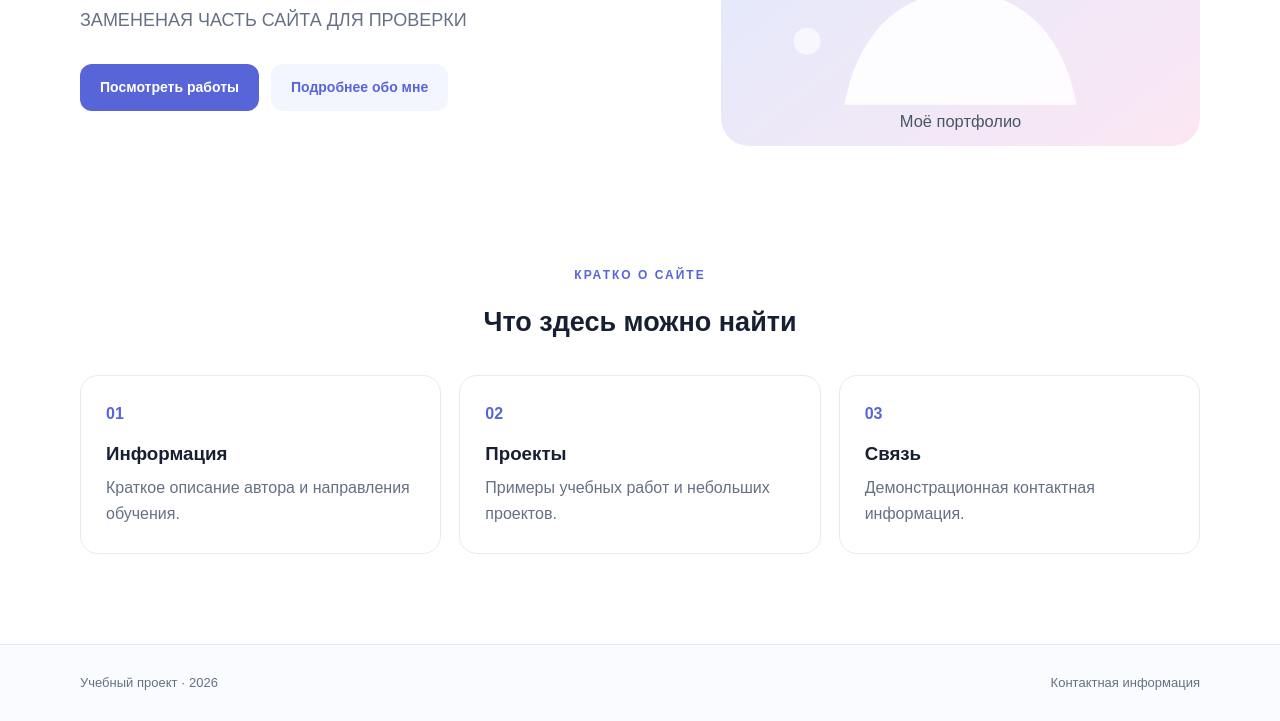
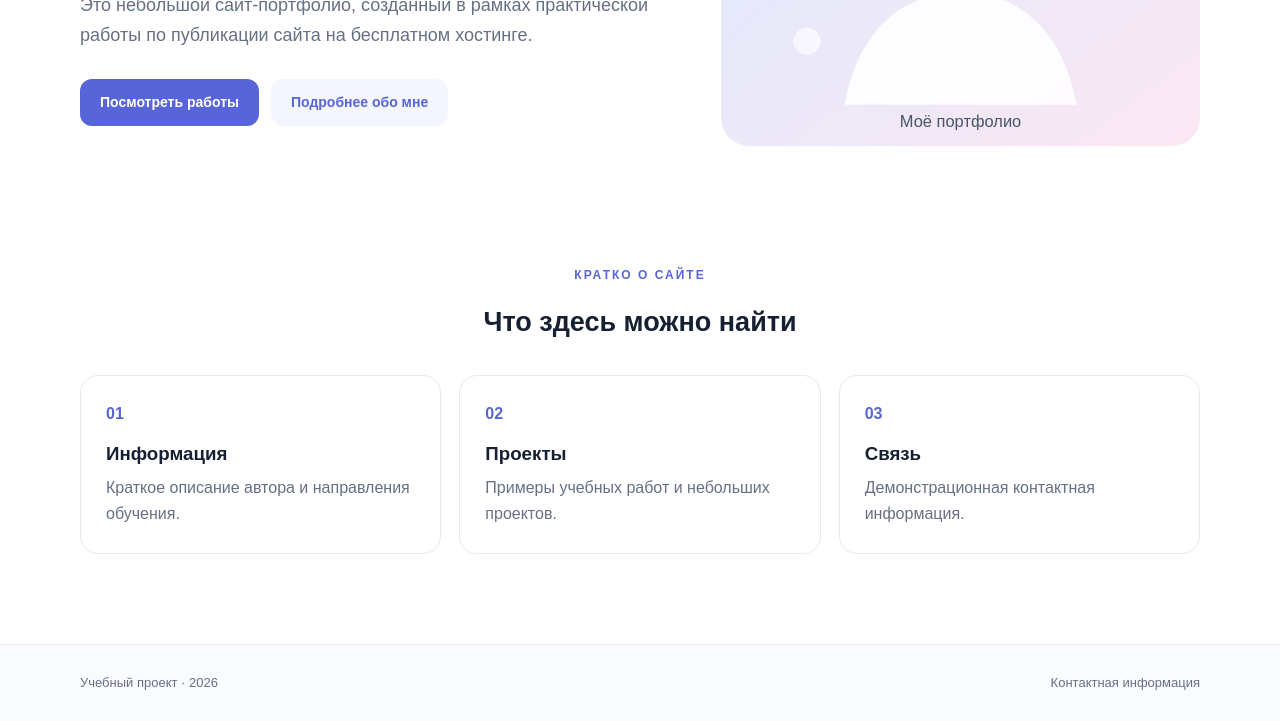
Before and after one commit to sticenkouliana1-crypto/pr-32-34, a plain HTML site: page index.html in a window 1280 px wide. Shown: the part 369-1090 px from the top of the page. Drawn offline with Linux system fonts and the light colour scheme.

Commit message:
Add files via upload

```diff
--- a/index.html
+++ b/index.html
@@ -21,7 +21,7 @@
     <div class="hero-copy">
       <p class="eyebrow">Учебное портфолио</p>
       <h1>Здравствуйте!<br><span>Добро пожаловать</span></h1>
-      <p class="lead">ЗАМЕНЕНАЯ ЧАСТЬ САЙТА ДЛЯ ПРОВЕРКИ</p>
+      <p class="lead">Это небольшой сайт-портфолио, созданный в рамках практической работы по публикации сайта на бесплатном хостинге.</p>
       <div class="actions"><a class="button" href="works.html">Посмотреть работы</a><a class="button button-light" href="about.html">Подробнее обо мне</a></div>
     </div>
     <img class="hero-image" src="images/avatar.svg" alt="Иллюстрация учебного портфолио">
```
